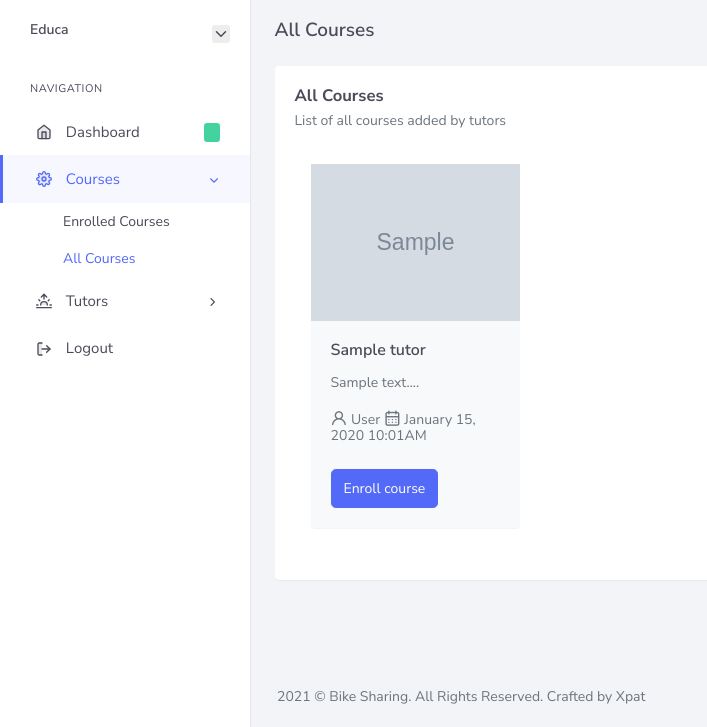
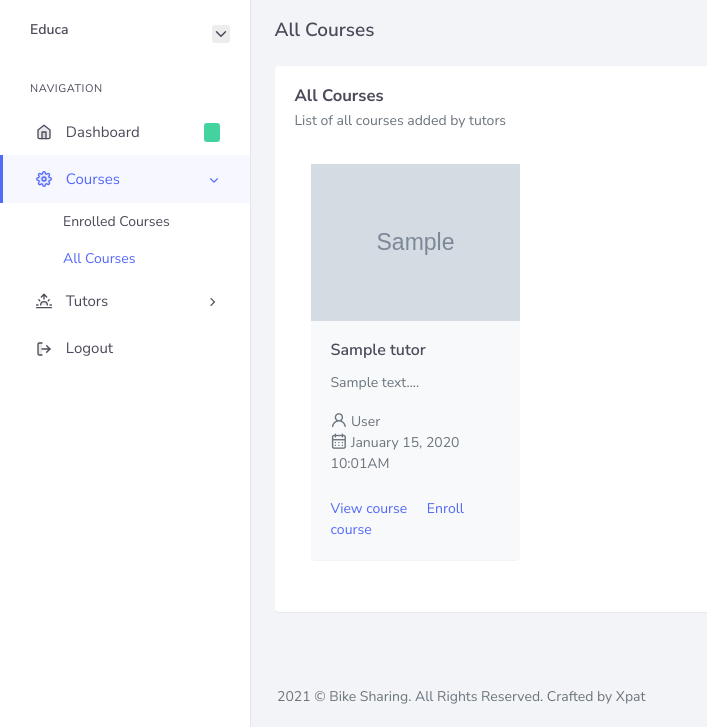
Before and after one commit to tijanidevit/basic-elearn, a WordPress theme: page /bike_sharing/student/courses in a window 1280 px wide. Shown: the part 73-800 px from the top of the page, without its empty margins (0-707 px from the left). Run offline with PHP 8.4 and a stand-in for WordPress, Linux system fonts and the light colour scheme; the site name, menu and one post (Sample post) are stand-ins, and other content is empty; the visitor is signed in with stand-in values (Sample User, id 1); tables that the repository leaves empty or names only in its code hold one stand-in row (values such as "Sample post"); grey boxes marked "Sample" are stand-in pictures.

Commit message:
CoursesPage

```diff
--- a/student/courses.php
+++ b/student/courses.php
@@ -70,9 +70,13 @@
                                                             <h5 class="card-title font-size-16"><?php echo $course['course_title'] ?></h5>
                                                             <p class="card-text text-muted"><?php echo substr($course['course_description'],0,120) ?>...</p>
                                                             <div class="media-body">
-                                                                <h6 class="text-muted font-weight-normal mt-1 mb-4"><i class='uil uil-user'></i> <?php echo $course['fullname'] ?> <i class='uil uil-calendar-alt'></i> <?php echo format_date($course['created_at']) ?></h6>
+                                                                <div class="text-muted font-weight-normal mt-1 mb-4">
+                                                                    <div><i class='uil uil-user'></i> <?php echo $course['fullname'] ?></div>
+                                                                    <i class='uil uil-calendar-alt'></i> <?php echo format_date($course['created_at']) ?>
+                                                                </div>
                                                             </div>
-                                                            <a href="course?id=<?php echo $course['id'] ?>" class="btn btn-primary">Enroll course</a>
+                                                            <a href="course?id=<?php echo $course['id'] ?>" class="text-primary mr-3">View course</a>
+                                                            <a href="enroll?id=<?php echo $course['id'] ?>" class="text-primary">Enroll course</a>
                                                         </div>
                                                     </div>
                                                 </div>
```
